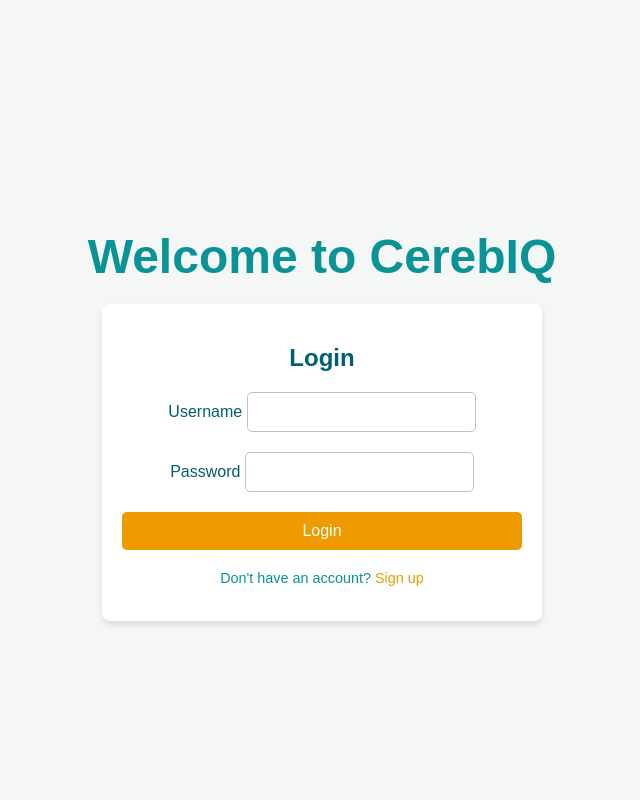
After one commit to SimbaCrypto/PLP-FINAL-PROJECT, a Flask app: page /login in a window 1280 px wide. The commit adds this page. Shown: the whole page, without its empty margins (318-958 px from the left). Run offline with Flask 3, Linux system fonts and the light colour scheme.

Commit message:
Implementation of User's Authentication for Signup/Login Validation

```diff
--- a/app.py
+++ b/app.py
@@ -1,9 +1,24 @@
-from flask import Flask, jsonify, render_template, request
-import random
+from flask import Flask, jsonify, render_template, request, redirect, url_for, session
+from werkzeug.security import generate_password_hash, check_password_hash
+import sqlite3
 
 app = Flask(__name__)
+app.secret_key = 'your_secret_key'
 
-# Sample questions
+# Database setup
+def init_db():
+    with sqlite3.connect('users.db') as conn:
+        cursor = conn.cursor()
+        cursor.execute('''CREATE TABLE IF NOT EXISTS users (
+                            id INTEGER PRIMARY KEY AUTOINCREMENT,
+                            username TEXT UNIQUE NOT NULL,
+                            password TEXT NOT NULL
+                          )''')
+        conn.commit()
+
+init_db()
+
+# Sample questions (your existing questions remain unchanged)
 QUESTIONS = [
     {
         "id": 1,
@@ -68,25 +83,68 @@ QUESTIONS = [
 
 ]
 
-
-# Shuffle the questions
+# Shuffle questions
+import random
 random.shuffle(QUESTIONS)
 
-# Shuffle the answers for each question
-for question in QUESTIONS:
-    random.shuffle(question["answers"])
-    # Update the correct index to match the shuffled answers
-    question["correct"] = question["answers"].index(question["answers"][question["correct"]])
+@app.route('/')
+def home():
+    if 'user_id' in session:
+        return redirect(url_for('quiz'))
+    return redirect(url_for('login'))
 
+@app.route('/login', methods=['GET', 'POST'])
+def login():
+    if request.method == 'POST':
+        username = request.form['username']
+        password = request.form['password']
 
-# Route to serve the HTML frontend
-@app.route('/')
-def index():
+        with sqlite3.connect('users.db') as conn:
+            cursor = conn.cursor()
+            cursor.execute('SELECT id, password FROM users WHERE username = ?', (username,))
+            user = cursor.fetchone()
+
+            if user and check_password_hash(user[1], password):
+                session['user_id'] = user[0]
+                return redirect(url_for('quiz'))
+            else:
+                return "Invalid credentials, try again."
+
+    return render_template('login.html')
+
+@app.route('/signup', methods=['GET', 'POST'])
+def signup():
+    if request.method == 'POST':
+        username = request.form['username']
+        password = request.form['password']
+        hashed_password = generate_password_hash(password)
+
+        with sqlite3.connect('users.db') as conn:
+            cursor = conn.cursor()
+            try:
+                cursor.execute('INSERT INTO users (username, password) VALUES (?, ?)', (username, hashed_password))
+                conn.commit()
+                return redirect(url_for('login'))
+            except sqlite3.IntegrityError:
+                return "Username already exists, try another."
+
+    return render_template('signup.html')
+
+@app.route('/quiz')
+def quiz():
+    if 'user_id' not in session:
+        return redirect(url_for('login'))
     return render_template('index.html')
 
-# API to fetch questions
+@app.route('/logout')
+def logout():
+    session.pop('user_id', None)
+    return redirect(url_for('login'))
+
 @app.route('/api/questions', methods=['GET'])
 def get_questions():
+    if 'user_id' not in session:
+        return jsonify({"error": "Unauthorized"}), 401
     return jsonify({"questions": QUESTIONS})
 
 if __name__ == "__main__":
--- a/static/styles.css
+++ b/static/styles.css
@@ -1,15 +1,14 @@
 /* styles.css */
-
 body {
   /* ... other styles ... */
   display: flex;
-    flex-direction: column; /* Ensure vertical layout */
-    align-items: center; /* Center the header horizontally */
+  flex-direction: column;
+  align-items: center;
 }
 
 h1 {
   /* ... other styles ... */
-    margin-top: 50px; /* Adjust top margin as needed */
+  margin-top: 50px;
   font-size: 3em;
 }
 
@@ -80,3 +79,95 @@ body {
 button:hover:not(:disabled) {
   background-color: #d17b00;
 }
+
+
+/* Login/Signup Styling */
+
+body {
+    font-family: Arial, sans-serif;
+    margin: 0;
+    padding: 0;
+    background-color: #f4f7f6;
+    color: #005f73;
+    display: flex;
+    justify-content: center;
+    align-items: center;
+    height: 100vh;
+}
+
+.container {
+    background-color: #ffffff;
+    padding: 20px;
+    border-radius: 8px;
+    box-shadow: 0 4px 6px rgba(0, 0, 0, 0.1);
+    width: 90%;
+    max-width: 400px;
+    text-align: center;
+}
+
+h1 {
+    color: #0a9396;
+    margin-bottom: 20px;
+}
+
+form {
+    display: flex;
+    flex-direction: column;
+}
+
+label {
+    text-align: left;
+    font-size: 1rem;
+    margin-bottom: 8px;
+    color: #005f73;
+}
+
+input {
+    padding: 10px;
+    margin-bottom: 20px;
+    border: 1px solid #c1c1c1;
+    border-radius: 5px;
+    font-size: 1rem;
+    color: #005f73;
+}
+
+input:focus {
+    border-color: #0a9396;
+    outline: none;
+    box-shadow: 0 0 5px rgba(10, 147, 150, 0.5);
+}
+
+button {
+    padding: 10px 15px;
+    border: none;
+    border-radius: 5px;
+    background-color: #ee9b00;
+    color: #ffffff;
+    font-size: 1rem;
+    cursor: pointer;
+    transition: background-color 0.3s;
+}
+
+button:hover {
+    background-color: #d17b00;
+}
+
+button:disabled {
+    background-color: #c1c1c1;
+    cursor: not-allowed;
+}
+
+p {
+    margin-top: 20px;
+    font-size: 0.9rem;
+    color: #0a9396;
+}
+
+p a {
+    color: #ee9b00;
+    text-decoration: none;
+}
+
+p a:hover {
+    text-decoration: underline;
+}
--- /dev/null
+++ b/templates/login.html
@@ -0,0 +1,31 @@
+<!-- login.html -->
+<!DOCTYPE html>
+<html lang="en">
+<head>
+    <meta charset="UTF-8">
+    <meta name="viewport" content="width=device-width, initial-scale=1.0">
+    <title>Login</title>
+    <link rel="stylesheet" href="/static/styles.css">
+
+</head>
+
+<h1>Welcome to CerebIQ</h1>
+
+<body>
+    <div class="container">
+        <h2>Login</h2>
+        <form action="/login" method="POST">
+            <div class="form-group">
+                <label for="username">Username</label>
+                <input type="text" id="username" name="username" required>
+            </div>
+            <div class="form-group">
+                <label for="password">Password</label>
+                <input type="password" id="password" name="password" required>
+            </div>
+            <button type="submit">Login</button>
+        </form>
+        <p>Don't have an account? <a href="/signup">Sign up</a></p>
+    </div>
+</body>
+</html>
```
Also changed, not shown: templates/signup.html (added, +31 -0 lines), users.db (added). Lines whose indentation alone changed are shown as unchanged.
